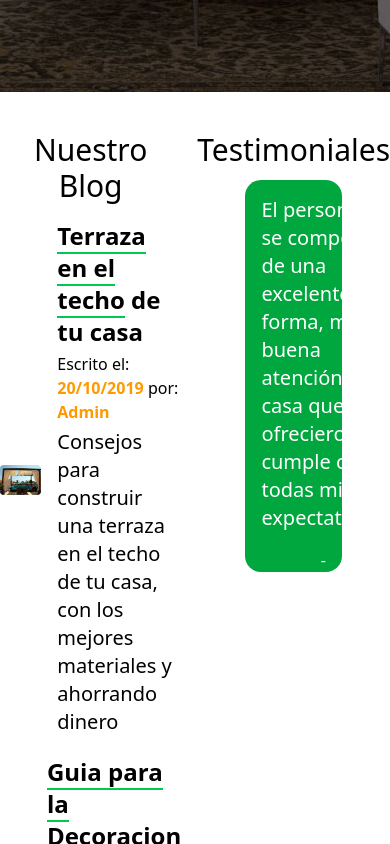
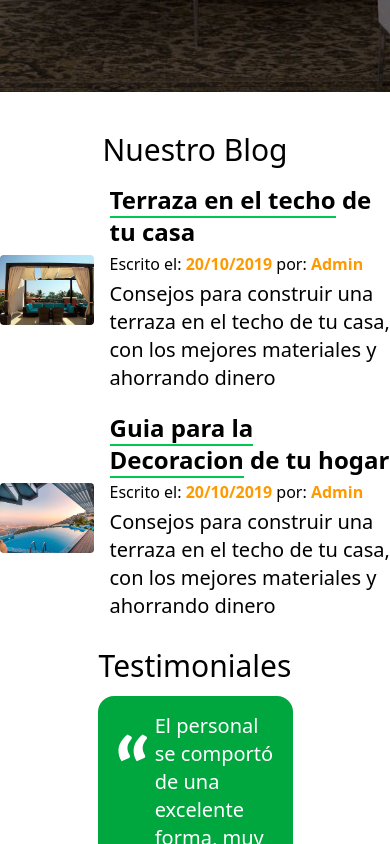
Before and after one commit to Franklin-Gomez/BienesRaicesMernFront, a React (Vite) app: page / in a window 390 px wide. Shown: the part 2360-3204 px from the top of the page. Built offline with nearby package versions, Linux system fonts and the light colour scheme; no server answers.

Commit message:
more responsive

```diff
--- a/src/components/OurBlog.tsx
+++ b/src/components/OurBlog.tsx
@@ -1,7 +1,8 @@
 
 export default function OurBlog() {
     return (
-        <div className=" container mx-auto grid grid-cols-[2fr_1fr] gap-4">
+        // <div className=" container mx-auto grid grid-cols-[2fr_1fr] gap-4">
+            <div className="container mx-auto md:grid md:grid-cols-[2fr_1fr] gap-4">
             <section className="blog">
                 <h3 className="text-3xl text-center mt-2">Nuestro Blog</h3>
 
```
